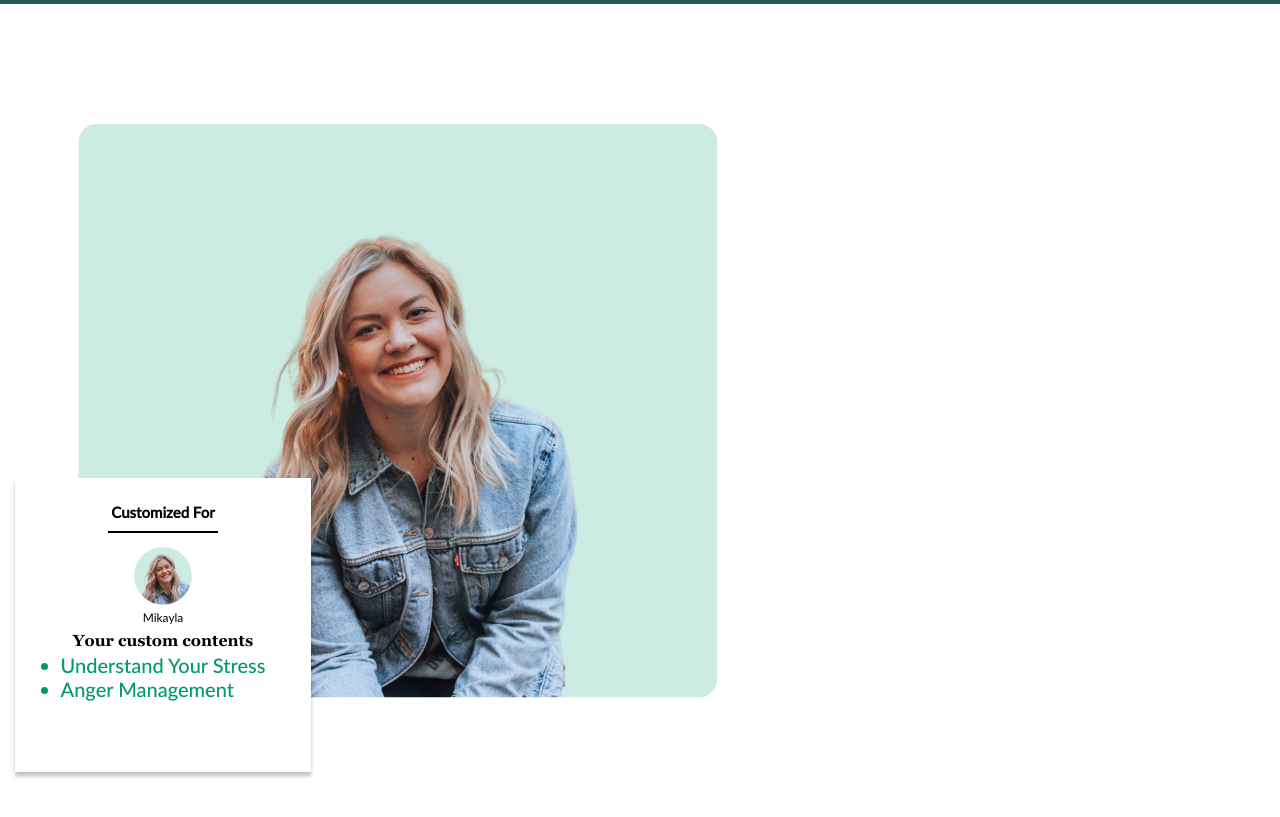
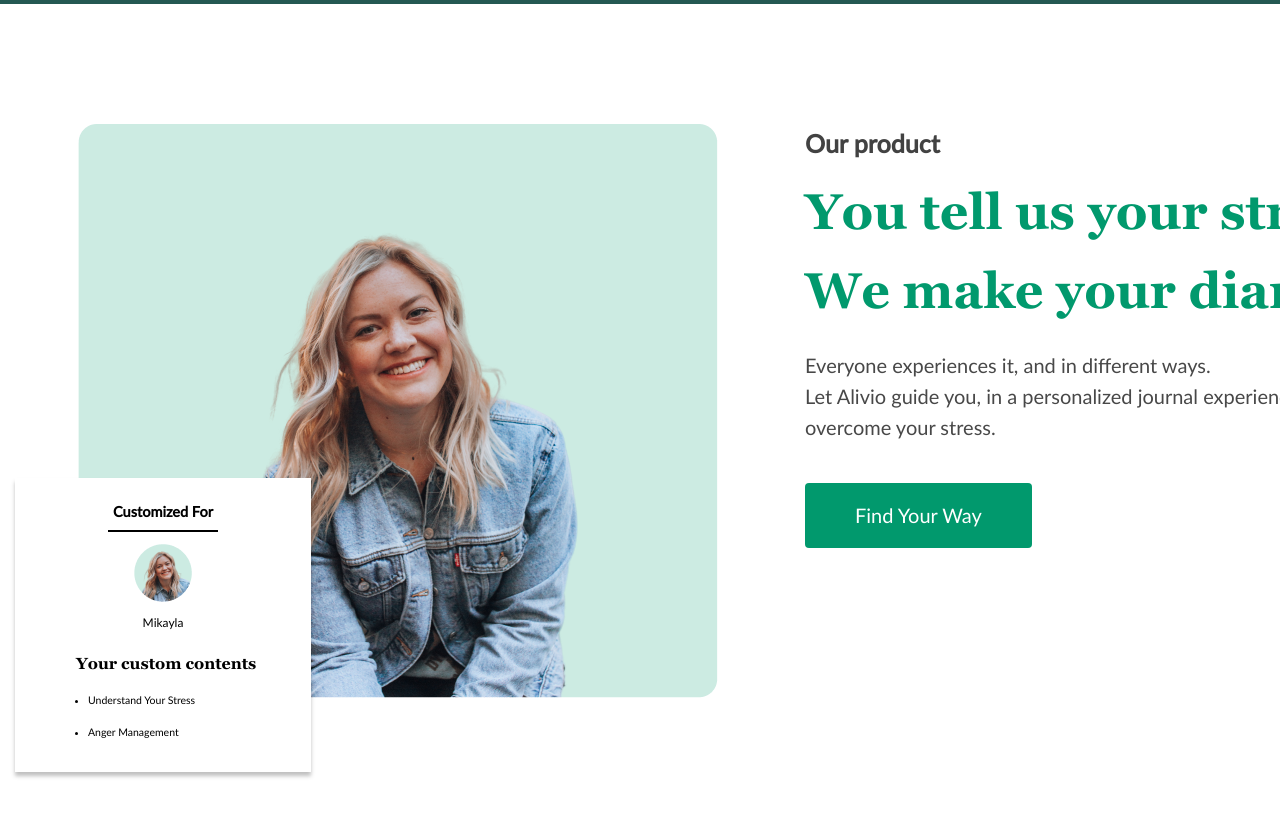
Before and after one commit to VSIgnashev/Html-repository, a website built with Parcel: page src/index.html in a window 1280 px wide. Shown: the part 1900-2717 px from the top of the page. Built offline with nearby package versions, Linux system fonts and the light colour scheme.

Commit message:
Finish 4-th section

```diff
--- a/src/index.html
+++ b/src/index.html
@@ -68,12 +68,19 @@
                     <div class="profile__name">Mikayla</div>
                     <h3 class="profile__subheader">Your custom contents</h3>
                     <ul class="profile__list">
-                        <li class="profie__item">Understand Your Stress</li>
-                        <li class="profie__item">Anger Management</li>
+                        <li class="profile__item">Understand Your Stress</li>
+                        <li class="profile__item">Anger Management</li>
                     </ul>
                 </div>
             </div>
-            <div class="diary__text-wrapper"></div>
+            <div class="diary__text-wrapper">
+                <div class="diary__subtitle">Our product</div>
+                <div class="diary__title">You tell us your stress,
+                    We make your diary</div>
+                <div class="diary__text">Everyone experiences it, and in different ways.<br>
+                    Let Alivio guide you, in a personalized journal experience, to overcome your stress.</div>
+                <div class="diary__button start-trial-button start-trial-button--M">Find Your Way</div>
+            </div>
         </div>
     </section>
 
--- a/src/scss/diary.scss
+++ b/src/scss/diary.scss
@@ -6,6 +6,7 @@
 .diary__wrapper{
     max-width: 1400px;
     display: flex;
+    column-gap: 87px;
 }
 
 .diary__customize-wrapper{
@@ -23,3 +24,35 @@
     top: 354px;
 
 }
+
+.diary__subtitle{
+    font-weight: 600;
+    font-size: 25px;
+    line-height: 157%;
+    color:$color-dark-green;
+}
+
+.diary__title{
+    margin-top: 10px;
+    width: 584px;
+
+    font-family: Georgia, 'Times New Roman', Times, serif;
+    font-weight: 700;
+    font-size: 50px;
+    line-height: 157%;
+}
+
+.diary__text{
+
+    margin-top: 20px;
+    max-width: 530px;
+    width:100%;
+
+    font-weight: 400;
+    line-height: 31px;
+    color:#484848;
+}
+
+.diary__button{
+    margin-top: 40px;
+}
--- a/src/scss/profile.scss
+++ b/src/scss/profile.scss
@@ -14,29 +14,36 @@
 .profile__heading{
     color:$color-black;
     font-weight: 600;
-    font-size: 15px;
-    line-height: 22.75px;
+    font-size: 14.5px;
+    line-height: 157%;
 }
 
 .profile__divider{
-    margin-top: 7.67px;
+    margin-top: 6px;
     width: 110px;
     border: 0.745942px solid #000000;
 }
 
 .profile__icon{
-    margin-top: 13.7px;
+    margin-top: 12px;
 }
 
 .profile__name{
+    margin-top: 8px;
+
     color:$color-black;
     font-weight: 400;
-    font-size: 11.94px;
-    line-height: 18.74px;
+    font-size: 12px;
+    line-height: 157%;
     text-align: center;
 }
 
 .profile__subheader{
+    margin-top: 18px;
+
+    align-self: flex-start;
+    margin-left: 61px;
+
     color:$color-black;
     font-family: Georgia;
     font-weight: 700;
@@ -45,11 +52,15 @@
 }
 
 .profile__list{
-    display: flex;
-    flex-direction: column;
-    color:$color-black;
+    align-self: flex-start;
+    margin-left: 73px;
 }
 
 .profile__item{
+    margin-top: 16px;
+
+    font-weight: 400;
+    font-size: 10.5px;
+    line-height: 157%;
     color:$color-black;
 }
--- a/src/scss/start-trial-button.scss
+++ b/src/scss/start-trial-button.scss
@@ -10,6 +10,8 @@
 }
 
 .start-trial-button--M{
+    padding: 20px 50px 20px 50px;
+
     height: 65px;
-    width: 240px;
+    width: 227px;
 }
```
